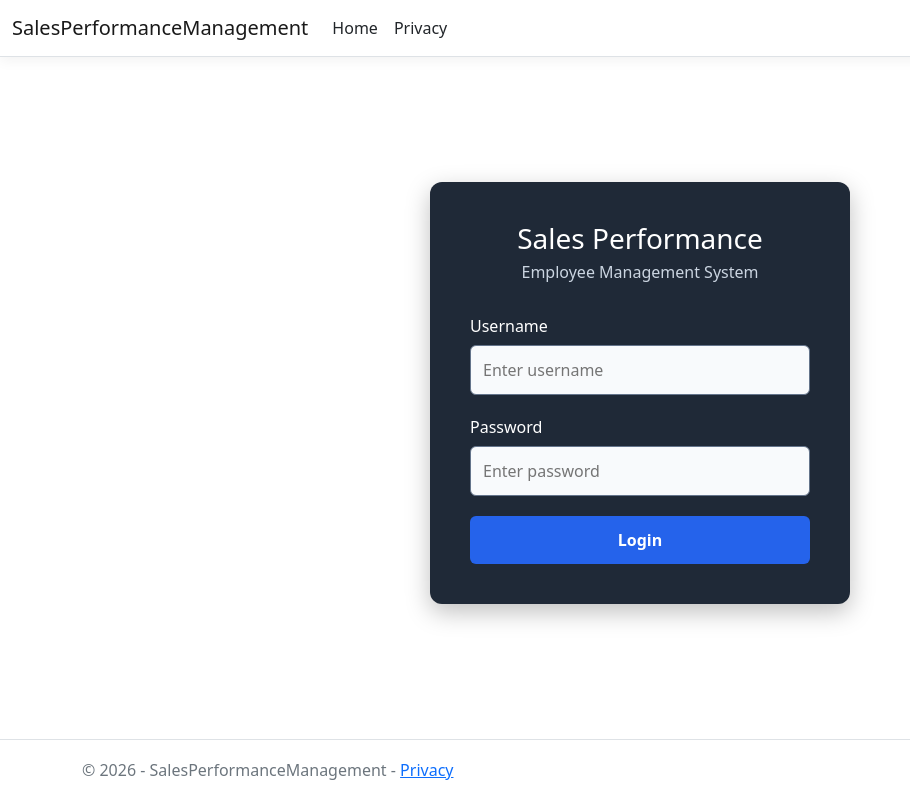
After one commit to matharokaran16-coder/sales-performance-employee-requests, an ASP.NET Core app: template SalesPerformanceManagement/Views/Account/Login.cshtml in a window 1280 px wide. The commit adds this page. Shown: the whole page, without its empty margins (0-910 px from the left). Run offline with ASP.NET Core 8, Linux system fonts and the light colour scheme; the template is opened without the code that fills it, so the values that code supplies are empty; style sheets or scripts are compiled from the project's sources; the project's own start-up code is not run, and a stand-in starts its controllers and pages.

Commit message:
Complete login authentication flow

```diff
--- a/SalesPerformanceManagement/Controllers/HomeController.cs
+++ b/SalesPerformanceManagement/Controllers/HomeController.cs
@@ -1,9 +1,11 @@
 using Microsoft.AspNetCore.Mvc;
 using SalesPerformanceManagement.Models;
 using System.Diagnostics;
+using Microsoft.AspNetCore.Authorization;
 
 namespace SalesPerformanceManagement.Controllers
 {
+    [Authorize]
     public class HomeController : Controller
     {
         private readonly ILogger<HomeController> _logger;
--- /dev/null
+++ b/SalesPerformanceManagement/Views/Account/Login.cshtml
@@ -0,0 +1,56 @@
+@model SalesPerformanceManagement.ViewModels.LoginViewModel
+
+@{
+    ViewData["Title"] = "Login";
+}
+
+<div class="login-page">
+    <div class="login-card">
+
+        <h1 class="login-title">
+            Sales Performance
+        </h1>
+
+        <p class="login-subtitle">
+            Employee Management System
+        </p>
+
+        <form asp-action="Login" method="post">
+
+            <div asp-validation-summary="ModelOnly"
+                 class="text-danger login-error">
+            </div>
+
+            <div class="login-field">
+                <label asp-for="Username"></label>
+
+                <input asp-for="Username"
+                       class="login-input"
+                       placeholder="Enter username" />
+
+                <span asp-validation-for="Username"
+                      class="text-danger">
+                </span>
+            </div>
+
+            <div class="login-field">
+                <label asp-for="Password"></label>
+
+                <input asp-for="Password"
+                       class="login-input"
+                       placeholder="Enter password" />
+
+                <span asp-validation-for="Password"
+                      class="text-danger">
+                </span>
+            </div>
+
+            <button type="submit"
+                    class="login-button">
+                Login
+            </button>
+
+        </form>
+
+    </div>
+</div>
--- /dev/null
+++ b/SalesPerformanceManagement/Views/Account/Login.cshtml.cs
@@ -0,0 +1,12 @@
+using Microsoft.AspNetCore.Mvc;
+using Microsoft.AspNetCore.Mvc.RazorPages;
+
+namespace SalesPerformanceManagement.Views.Account
+{
+    public class LoginModel : PageModel
+    {
+        public void OnGet()
+        {
+        }
+    }
+}
--- a/SalesPerformanceManagement/wwwroot/css/site.css
+++ b/SalesPerformanceManagement/wwwroot/css/site.css
@@ -20,3 +20,72 @@ html {
 body {
   margin-bottom: 60px;
 }
+
+.login-page {
+    min-height: 80vh;
+    display: flex;
+    justify-content: center;
+    align-items: center;
+}
+
+.login-card {
+    width: 420px;
+    padding: 40px;
+    background-color: #1f2937;
+    border-radius: 12px;
+    box-shadow: 0 8px 25px rgba(0, 0, 0, 0.25);
+}
+
+.login-title {
+    color: white;
+    text-align: center;
+    margin-bottom: 5px;
+    font-size: 28px;
+}
+
+.login-subtitle {
+    color: #cbd5e1;
+    text-align: center;
+    margin-bottom: 30px;
+}
+
+.login-field {
+    margin-bottom: 20px;
+}
+
+    .login-field label {
+        display: block;
+        color: white;
+        margin-bottom: 7px;
+    }
+
+.login-input {
+    width: 100%;
+    padding: 12px;
+    border: 1px solid #64748b;
+    border-radius: 6px;
+    background-color: #f8fafc;
+}
+
+    .login-input:focus {
+        outline: none;
+        border-color: #2563eb;
+    }
+
+.login-button {
+    width: 100%;
+    padding: 12px;
+    background-color: #2563eb;
+    color: white;
+    border: none;
+    border-radius: 6px;
+    font-weight: 600;
+}
+
+    .login-button:hover {
+        background-color: #1d4ed8;
+    }
+
+.login-error {
+    margin-bottom: 15px;
+}
```
Also changed, not shown: SalesPerformanceManagement/Controllers/AccountController.cs (added, +127 -0 lines), SalesPerformanceManagement/Program.cs (+13 -2 lines), SalesPerformanceManagement/ViewModels/LoginViewModel.cs (added, +15 -0 lines), SalesPerformanceManagement/Views/Account/AccessDenied.cshtml (added, +11 -0 lines), SalesPerformanceManagement/Views/Account/AccessDenied.cshtml.cs (added, +12 -0 lines).
